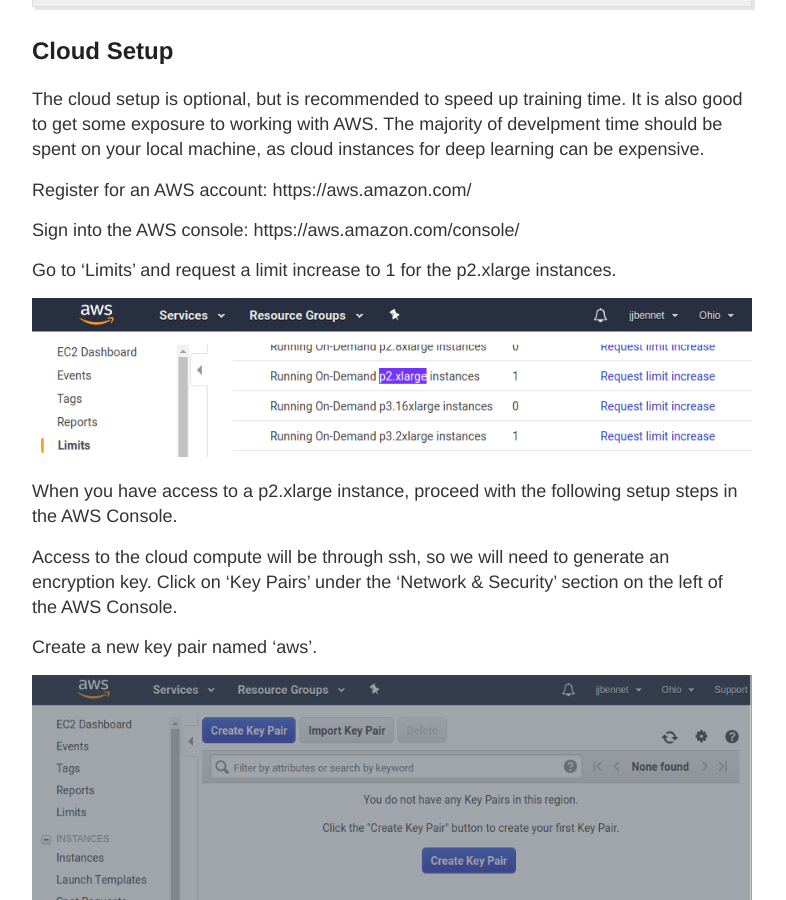
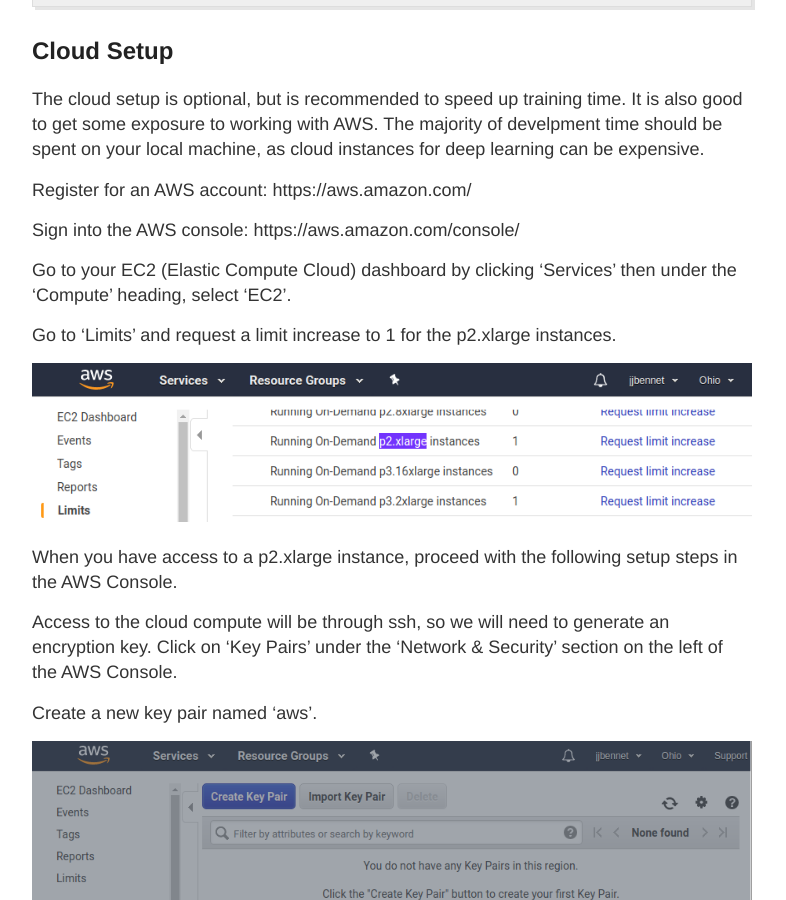
Before and after one commit to grudsby/grudsby.github.io, a Jekyll site: the page built from _posts/2018-5-23-Training-AlexNet-on-VOC2007-in-PyTorch.md, in a window 1280 px wide and 900 px high, scrolled down 1517 px. Shown: the whole window, without its empty margins (248-1034 px from the left). Built offline with Jekyll 4.4.1, drawn with Linux system fonts in a browser that asks for light colours.

Commit message:
Adding step between signing into console and limit increase

```diff
--- a/_posts/2018-5-23-Training-AlexNet-on-VOC2007-in-PyTorch.md
+++ b/_posts/2018-5-23-Training-AlexNet-on-VOC2007-in-PyTorch.md
@@ -63,6 +63,8 @@ The cloud setup is optional, but is recommended to speed up training time. It is
 Register for an AWS account: https://aws.amazon.com/
 
 Sign into the AWS console: https://aws.amazon.com/console/
+
+Go to your EC2 (Elastic Compute Cloud) dashboard by clicking 'Services' then under the 'Compute' heading, select 'EC2'.
 
 Go to 'Limits' and request a limit increase to 1 for the p2.xlarge instances.
 
```
